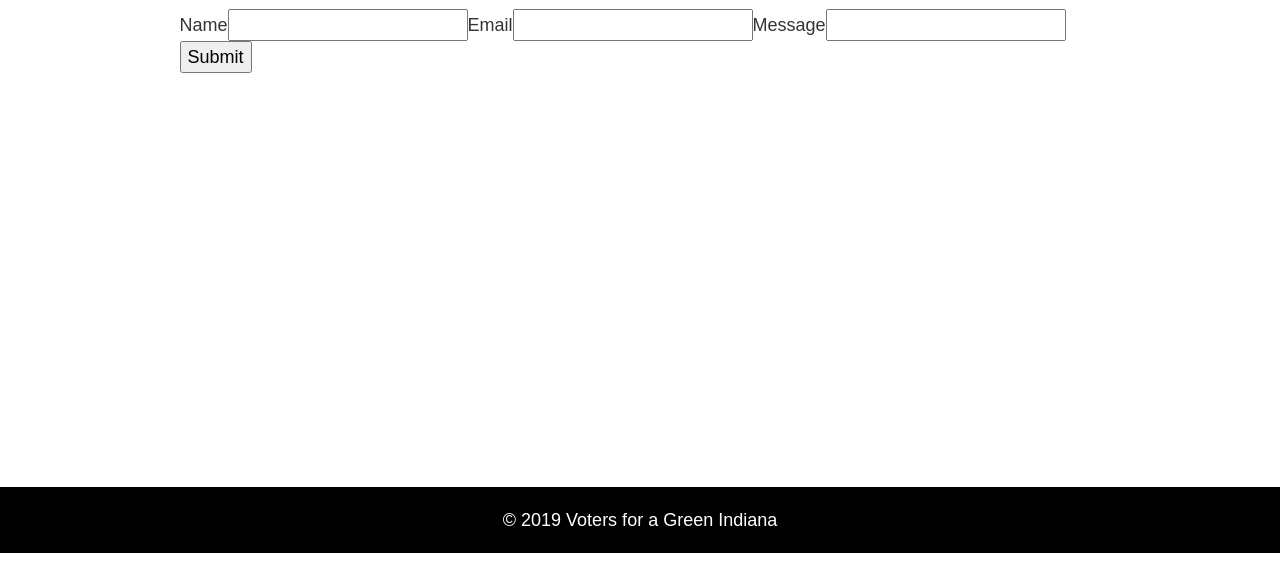
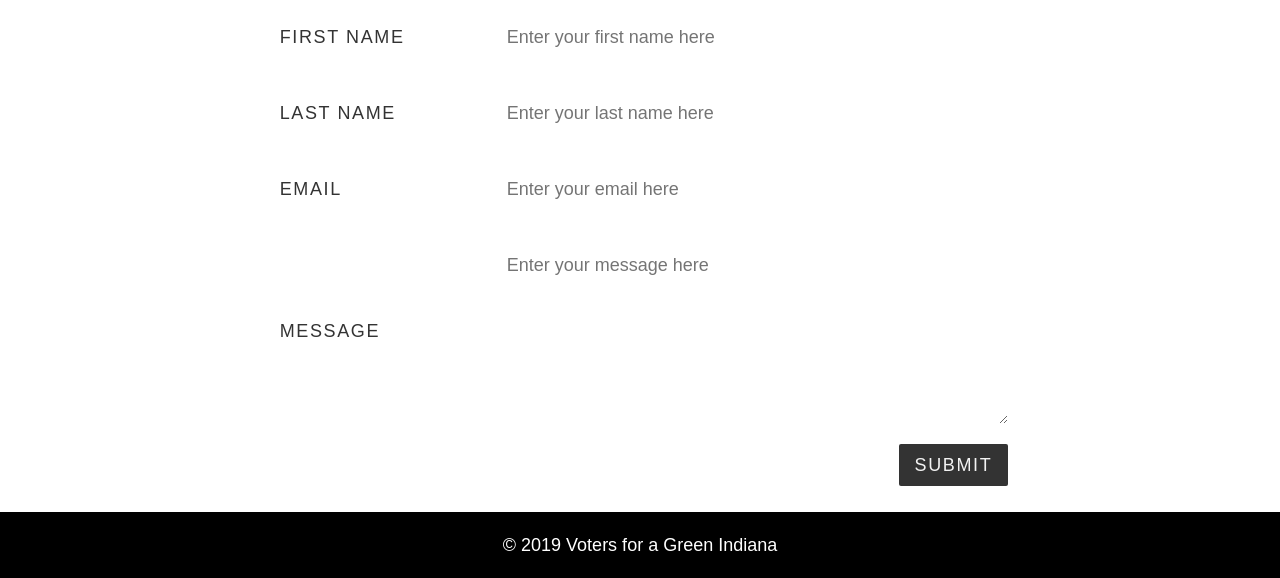
Before and after one commit to richardsamuellopez/votersforagreenindiana, a Gatsby site: page /contact in a window 1280 px wide. Shown: the part 247-825 px from the top of the page. Before the commit the page ends 800 px from the top, so only its background shows below. Built offline with nearby package versions, Linux system fonts and the light colour scheme; Gatsby itself is replaced by a stand-in of ours.

Commit message:
Update contact us form

```diff
--- /dev/null
+++ b/src/pages/contact.css
@@ -0,0 +1,81 @@
+
+.container {
+    width: 80%;
+    max-width: 1200px;
+    margin: 0 auto;
+  }
+
+  .container * {
+    box-sizing: border-box;
+  }
+
+  .flex-outer,
+  .flex-inner {
+    list-style-type: none;
+    padding: 0;
+  }
+
+  .flex-outer {
+    max-width: 800px;
+    margin: 0 auto;
+  }
+
+  .flex-outer li,
+  .flex-inner {
+    display: flex;
+    flex-wrap: wrap;
+    align-items: center;
+  }
+
+  .flex-inner {
+    padding: 0 8px;
+    justify-content: space-between;
+  }
+
+  .flex-outer > li:not(:last-child) {
+    margin-bottom: 20px;
+  }
+
+  .flex-outer li label,
+  .flex-outer li p {
+    padding: 8px;
+    font-weight: 300;
+    letter-spacing: .09em;
+    text-transform: uppercase;
+  }
+
+  .flex-outer > li > label,
+  .flex-outer li p {
+    flex: 1 0 120px;
+    max-width: 220px;
+  }
+
+  .flex-outer > li > label + *,
+  .flex-inner {
+    flex: 1 0 220px;
+  }
+
+  .flex-outer li p {
+    margin: 0;
+  }
+
+  .flex-outer li input:not([type='checkbox']),
+  .flex-outer li textarea {
+    padding: 15px;
+    border: none;
+  }
+
+  .flex-outer li button {
+    margin-left: auto;
+    padding: 8px 16px;
+    border: none;
+    background: #333;
+    color: #f2f2f2;
+    text-transform: uppercase;
+    letter-spacing: .09em;
+    border-radius: 2px;
+  }
+
+  .flex-inner li {
+    width: 100px;
+  }
--- a/src/pages/contact.js
+++ b/src/pages/contact.js
@@ -1,5 +1,6 @@
 import React from "react"
 import Layout from "../components/layout"
+import './contact.css'
 
 export default class ContactPage extends React.Component {
   state = {
@@ -20,38 +21,30 @@ export default class ContactPage extends React.Component {
   render() {
     return (
       <Layout>
-        <div>
+        <div class="container">
           <h1>Contact Us</h1>
-          <form name="ContactUs" method="post" netlify-honeypot="bot-field" data-netlify="true">
-            <input type="hidden" name="bot-field" />
-            <label>
-              Name
-              <input
-                type="text"
-                name="name"
-                value={this.state.name}
-                onChange={this.handleInputChange}
-              />
-            </label>
-            <label>
-              Email
-              <input
-                type="text"
-                name="email"
-                value={this.state.email}
-                onChange={this.handleInputChange}
-              />
-            </label>
-            <label>
-              Message
-              <input
-                type="textarea"
-                name="message"
-                value={this.state.message}
-                onChange={this.handleInputChange}
-              />
-            </label>
-            <button type="submit">Submit</button>
+          <form name="ContactUs" method="POST" data-netlify="true">
+            <ul class="flex-outer">
+              <li>
+                <label for="first-name">First Name</label>
+                <input type="text" id="first-name" placeholder="Enter your first name here" />
+              </li>
+              <li>
+                <label for="last-name">Last Name</label>
+                <input type="text" id="last-name" placeholder="Enter your last name here" />
+              </li>
+              <li>
+                <label for="email">Email</label>
+                <input type="email" id="email" placeholder="Enter your email here" />
+              </li>
+              <li>
+                <label for="message">Message</label>
+                <textarea rows="6" id="message" placeholder="Enter your message here"></textarea>
+              </li>
+              <li>
+                <button type="submit">Submit</button>
+              </li>
+            </ul>
           </form>
         </div>
       </Layout>
```
